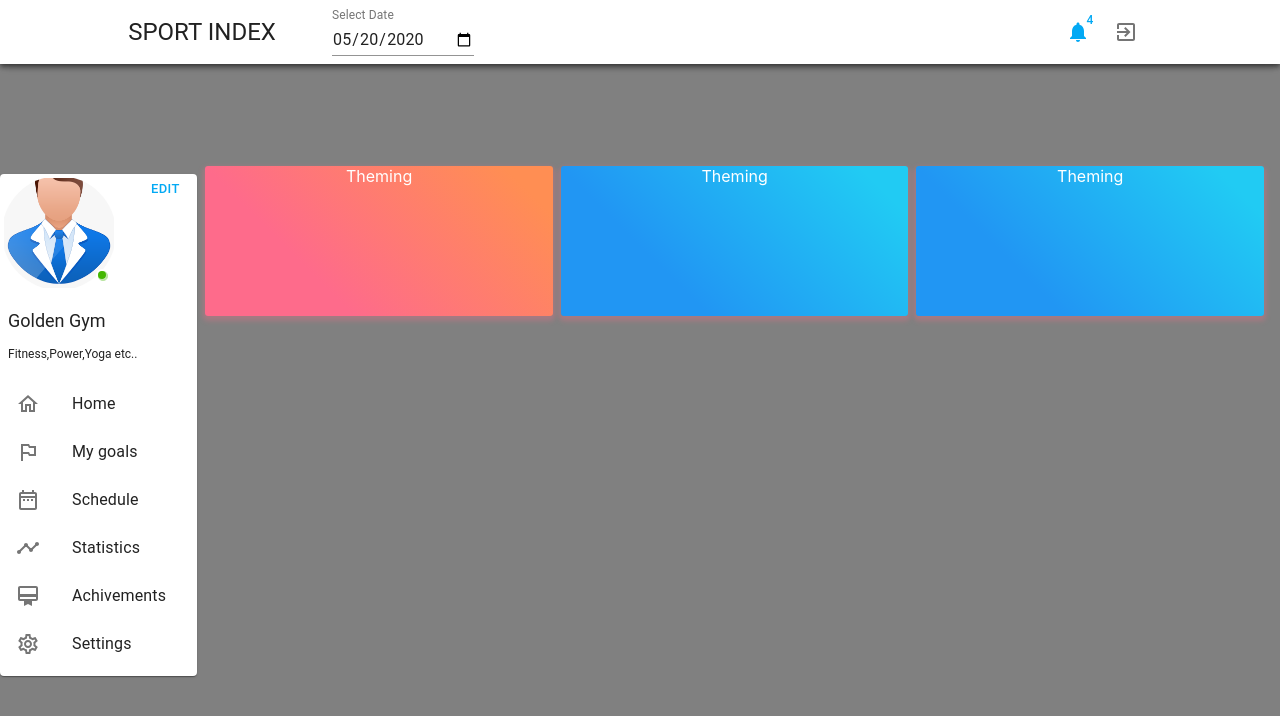
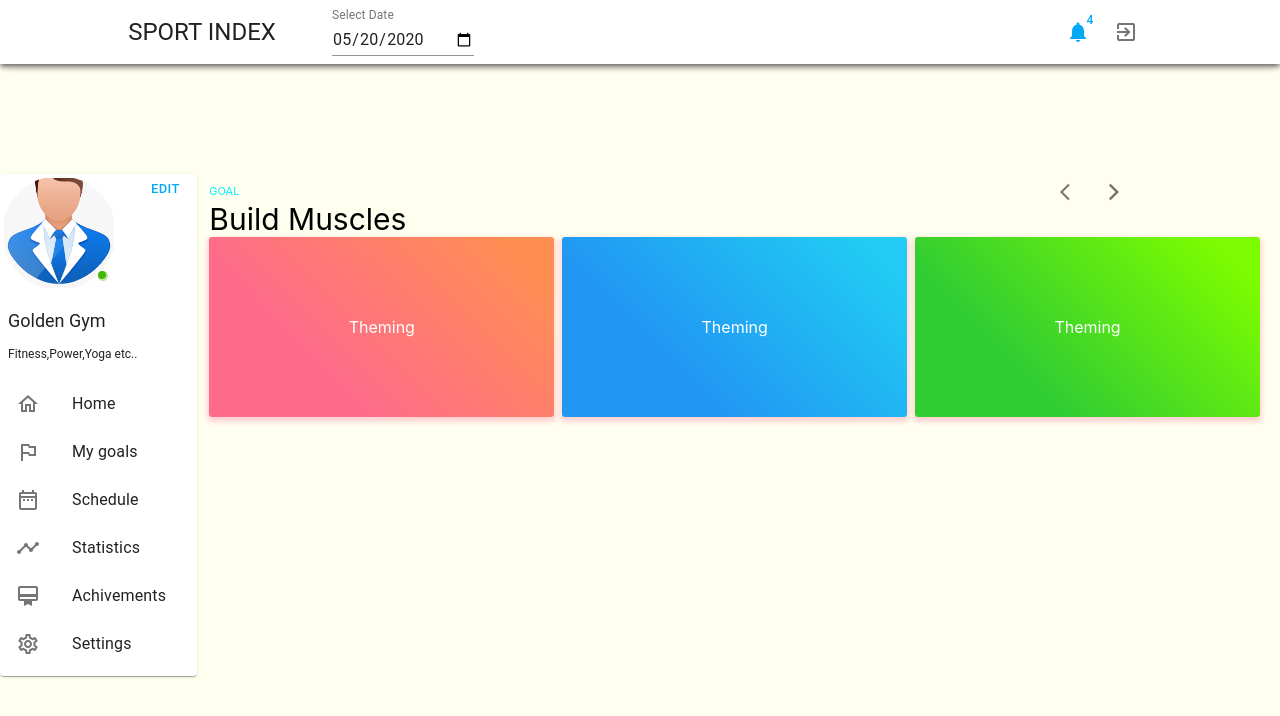
Before and after one commit to aochirbat/Dadlaga, a React (Create React App) app: page /Customer in a window 1280 px wide. Shown: the top 716 px of the page. Built offline with nearby package versions, Linux system fonts and the light colour scheme.

Commit message:
ochirbat

```diff
--- a/src/App.css
+++ b/src/App.css
@@ -14,7 +14,7 @@
 }
 
 .App-header {
-  background-color: grey;
+  background-color:#fffff0;
   min-height: 100vh;
   display: flex;
   flex-direction: column;
--- a/src/components/DashboardControl.js
+++ b/src/components/DashboardControl.js
@@ -1,8 +1,10 @@
 import React from 'react';
-import { makeStyles ,ThemeProvider} from '@material-ui/core/styles';
-import {Grid , Paper} from '@material-ui/core';
-
-
+import { makeStyles ,ThemeProvider,useTheme} from '@material-ui/core/styles';
+import {Grid , Paper, Icon, IconButton} from '@material-ui/core';
+import KeyboardArrowLeft from '@material-ui/icons/KeyboardArrowLeft';
+import KeyboardArrowRight from '@material-ui/icons/KeyboardArrowRight';
+import ArrowBackIosIcon from '@material-ui/icons/ArrowBackIos';
+import ArrowForwardIosIcon from '@material-ui/icons/ArrowForwardIos';
 
 const useStyles = makeStyles((theme) => ({
   root:{
@@ -17,12 +19,34 @@ const useStyles = makeStyles((theme) => ({
     borderRadius: 3,
     boxShadow: '0 3px 5px 2px rgba(255, 105, 135, .3)',
     color: 'white',
-    height: 150,
-    padding: '0 30px',
+    padding: theme.spacing(10,0,10),
+  },
+  Goal:{
+    textAlign: 'left',
+
+  },
+  slideButton:{
+    marginBottom: theme.spacing(2),
   }
 
 }));
-  function DeepChild() {
+  function DeepChild1() {
+    const classes = useStyles();
+    return (
+        <Paper className={classes.paper1}>
+            Theming
+        </Paper>
+    );
+  }
+  function DeepChild2() {
+    const classes = useStyles();
+    return (
+        <Paper className={classes.paper1}>
+            Theming
+        </Paper>
+    );
+  }
+  function DeepChild3() {
     const classes = useStyles();
     return (
         <Paper className={classes.paper1}>
@@ -37,32 +61,66 @@ const themepaper2={
   background:'linear-gradient(45deg, #2196F3 30%, #21CBF3 90%)',
 };
 const themepaper3={
-  background:'linear-gradient(45deg, #2196F3 30%, #21CBF3 90%)',
+  background:'linear-gradient(45deg, #32cd32 30%, #7cfc00 90%)',
 }
 export default function Control(){
   const classes = useStyles();
+  const theme = useTheme();
+  const [activeStep, setActiveStep] = React.useState(0);
+  // const maxSteps = ;
 
+  const handleNext = () => {
+    setActiveStep((prevActiveStep) => prevActiveStep + 1);
+  };
+
+  const handleBack = () => {
+    setActiveStep((prevActiveStep) => prevActiveStep - 1);
+  };
+
+  const handleStepChange = (step) => {
+    setActiveStep(step);
+  };
   return(
       <div className={classes.root}>
     <Grid
     container
     direction='column'
-    justify='flex-start'
-    spacing={1}>
+    justify='flex-start'>
+          <Grid container xs={12}>
+            <Grid item xs>
+              <div className={classes.Goal}>
+                <a style={{color: '#03f0fe', fontSize: '11px'}}>GOAL</a><br/>
+                <a style={{color: 'black', fontSize: '30px'}}>Build Muscles</a>
+              </div>
+            </Grid>
+            <Grid item xs>
+
+            </Grid>
+            <Grid item xs>
+              <div className={classes.slideButton}>
+               <IconButton>
+                  <ArrowBackIosIcon fontSize='small'/>
+               </IconButton>
+               <IconButton>
+                  <ArrowForwardIosIcon fontSize='small' />
+               </IconButton>
+              </div>
+            </Grid>
+          </Grid>
         <Grid container direction='row' xs={12} spacing={1}>
          <Grid item xs>
            <ThemeProvider theme={themepaper1}>
-            <DeepChild/>
+            <DeepChild1/>
            </ThemeProvider>
          </Grid>
          <Grid item xs>
            <ThemeProvider theme={themepaper2}>
-             <DeepChild/>
+             <DeepChild2/>
            </ThemeProvider>
          </Grid>
           <Grid item xs>
             <ThemeProvider theme={themepaper3}>
-               <DeepChild/>
+               <DeepChild3/>
             </ThemeProvider>
           </Grid>
         </Grid>
```
